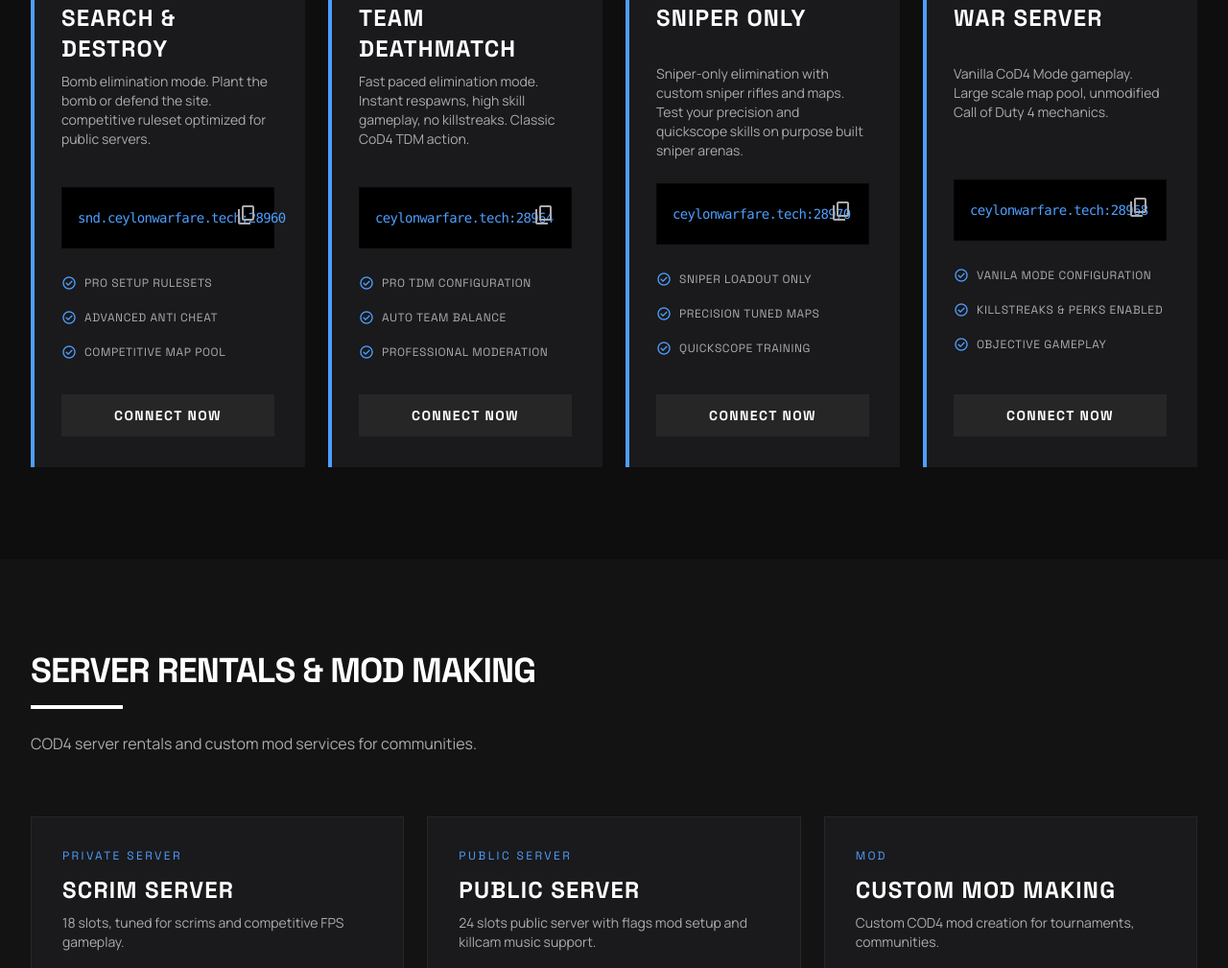
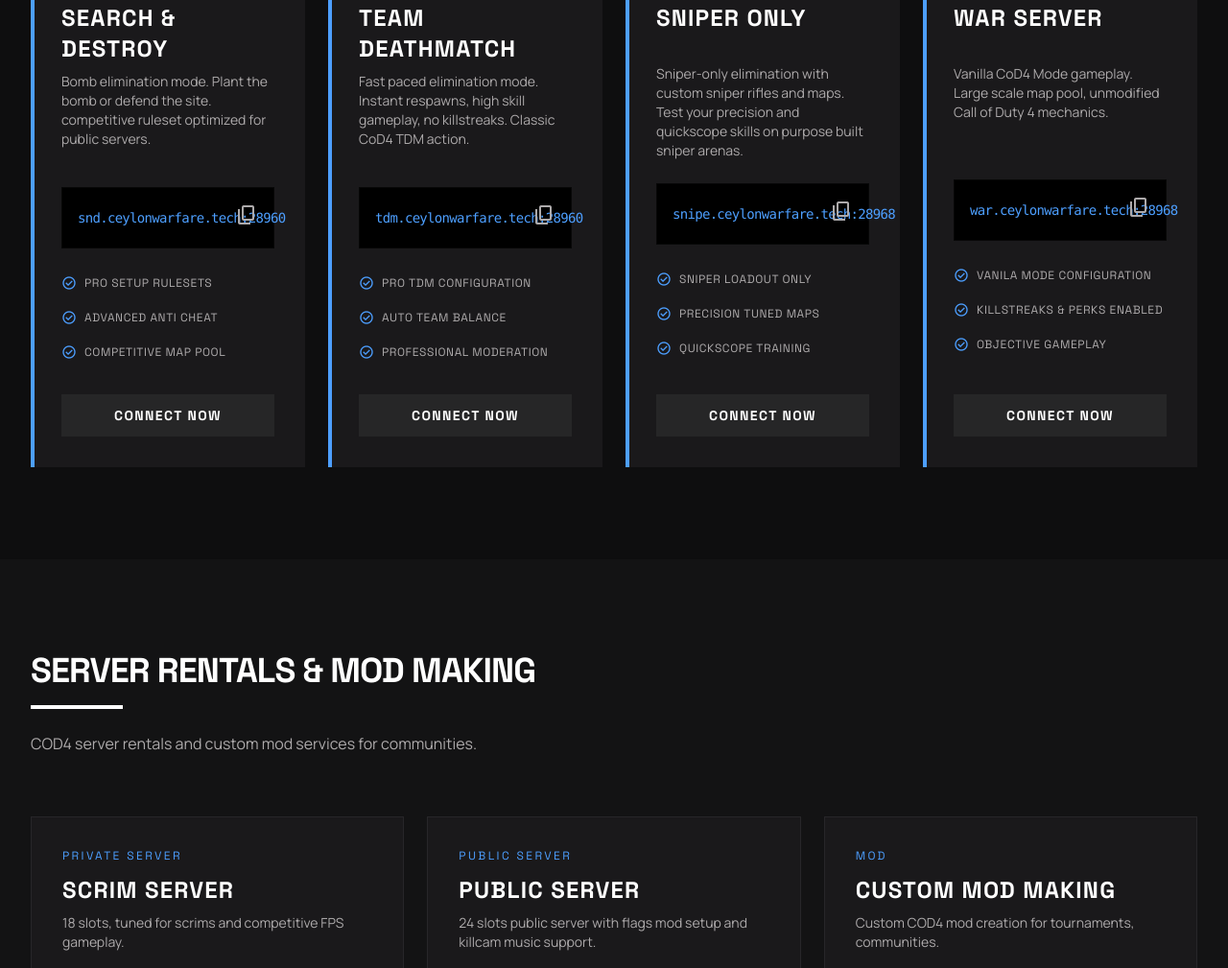
Before and after one commit to yashan223/ceylonwarfare-web, a plain HTML site: page index.html in a window 1280 px wide. Shown: the part 1089-2098 px from the top of the page at 96% size. Drawn offline with nearby package versions, Linux system fonts and the light colour scheme.

Commit message:
Update server IPs and links in index.html

```diff
--- a/index.html
+++ b/index.html
@@ -216,7 +216,7 @@
                         <h3 class="font-headline text-2xl font-black text-on-surface uppercase mb-2 min-h-14">TEAM DEATHMATCH</h3>
                         <p class="font-body text-sm text-on-surface-variant mb-6 min-h-24">Fast paced elimination mode. Instant respawns, high skill gameplay, no killstreaks. Classic CoD4 TDM action.</p>
                         <div class="bg-surface-container-lowest p-4 mb-6 grid grid-cols-[minmax(0,1fr)_auto] gap-3 items-center border border-outline-variant/10">
-                            <code class="text-primary font-mono text-sm tracking-tighter tabular-nums whitespace-nowrap" id="tdm-ip">ceylonwarfare.tech:28964</code>
+                            <code class="text-primary font-mono text-sm tracking-tighter tabular-nums whitespace-nowrap" id="tdm-ip">tdm.ceylonwarfare.tech:28960</code>
                             <button class="text-on-surface-variant hover:text-primary transition-colors active:scale-90" data-copy="tdm-ip">
                                 <span class="material-symbols-outlined" data-icon="content_copy">content_copy</span>
                             </button>
@@ -235,7 +235,7 @@
                                 Professional Moderation
                             </li>
                         </ul>
-                        <a href="cod4://ceylonwarfare.tech:28964" class="w-full block text-center bg-surface-container-highest group-hover:bg-primary group-hover:text-on-primary transition-all py-3 font-headline font-bold uppercase tracking-widest text-sm active:scale-[0.98]">
+                        <a href="cod4://tdm.ceylonwarfare.tech:28960" class="w-full block text-center bg-surface-container-highest group-hover:bg-primary group-hover:text-on-primary transition-all py-3 font-headline font-bold uppercase tracking-widest text-sm active:scale-[0.98]">
                             CONNECT NOW
                         </a>
                     </div>
@@ -251,7 +251,7 @@
                         <h3 class="font-headline text-2xl font-black text-on-surface uppercase mb-2 min-h-14">SNIPER ONLY</h3>
                         <p class="font-body text-sm text-on-surface-variant mb-6 min-h-24">Sniper-only elimination with custom sniper rifles and maps. Test your precision and quickscope skills on purpose built sniper arenas.</p>
                         <div class="bg-surface-container-lowest p-4 mb-6 grid grid-cols-[minmax(0,1fr)_auto] gap-3 items-center border border-outline-variant/10">
-                            <code class="text-primary font-mono text-sm tracking-tighter tabular-nums whitespace-nowrap" id="sniper-ip">ceylonwarfare.tech:28970</code>
+                            <code class="text-primary font-mono text-sm tracking-tighter tabular-nums whitespace-nowrap" id="sniper-ip">snipe.ceylonwarfare.tech:28968</code>
                             <button class="text-on-surface-variant hover:text-primary transition-colors active:scale-90" data-copy="sniper-ip">
                                 <span class="material-symbols-outlined" data-icon="content_copy">content_copy</span>
                             </button>
@@ -270,7 +270,7 @@
                                 Quickscope Training
                             </li>
                         </ul>
-                        <a href="cod4://ceylonwarfare.tech:28970" class="w-full block text-center bg-surface-container-highest group-hover:bg-primary group-hover:text-on-primary transition-all py-3 font-headline font-bold uppercase tracking-widest text-sm active:scale-[0.98]">
+                        <a href="cod4://snipe.ceylonwarfare.tech:28968" class="w-full block text-center bg-surface-container-highest group-hover:bg-primary group-hover:text-on-primary transition-all py-3 font-headline font-bold uppercase tracking-widest text-sm active:scale-[0.98]">
                             CONNECT NOW
                         </a>
                     </div>
@@ -286,7 +286,7 @@
                         <h3 class="font-headline text-2xl font-black text-on-surface uppercase mb-2 min-h-14">WAR SERVER</h3>
                         <p class="font-body text-sm text-on-surface-variant mb-6 min-h-24">Vanilla CoD4 Mode gameplay. Large scale map pool, unmodified Call of Duty 4 mechanics.</p>
                         <div class="bg-surface-container-lowest p-4 mb-6 grid grid-cols-[minmax(0,1fr)_auto] gap-3 items-center border border-outline-variant/10">
-                            <code class="text-primary font-mono text-sm tracking-tighter tabular-nums whitespace-nowrap" id="war-ip">ceylonwarfare.tech:28968</code>
+                            <code class="text-primary font-mono text-sm tracking-tighter tabular-nums whitespace-nowrap" id="war-ip">war.ceylonwarfare.tech:28968</code>
                             <button class="text-on-surface-variant hover:text-primary transition-colors active:scale-90" data-copy="war-ip">
                                 <span class="material-symbols-outlined" data-icon="content_copy">content_copy</span>
                             </button>
@@ -305,7 +305,7 @@
                                 Objective Gameplay
                             </li>
                         </ul>
-                        <a href="cod4://ceylonwarfare.tech:28968" class="w-full block text-center bg-surface-container-highest group-hover:bg-primary group-hover:text-on-primary transition-all py-3 font-headline font-bold uppercase tracking-widest text-sm active:scale-[0.98]">
+                        <a href="cod4://war.ceylonwarfare.tech:28968" class="w-full block text-center bg-surface-container-highest group-hover:bg-primary group-hover:text-on-primary transition-all py-3 font-headline font-bold uppercase tracking-widest text-sm active:scale-[0.98]">
                             CONNECT NOW
                         </a>
                     </div>
```
